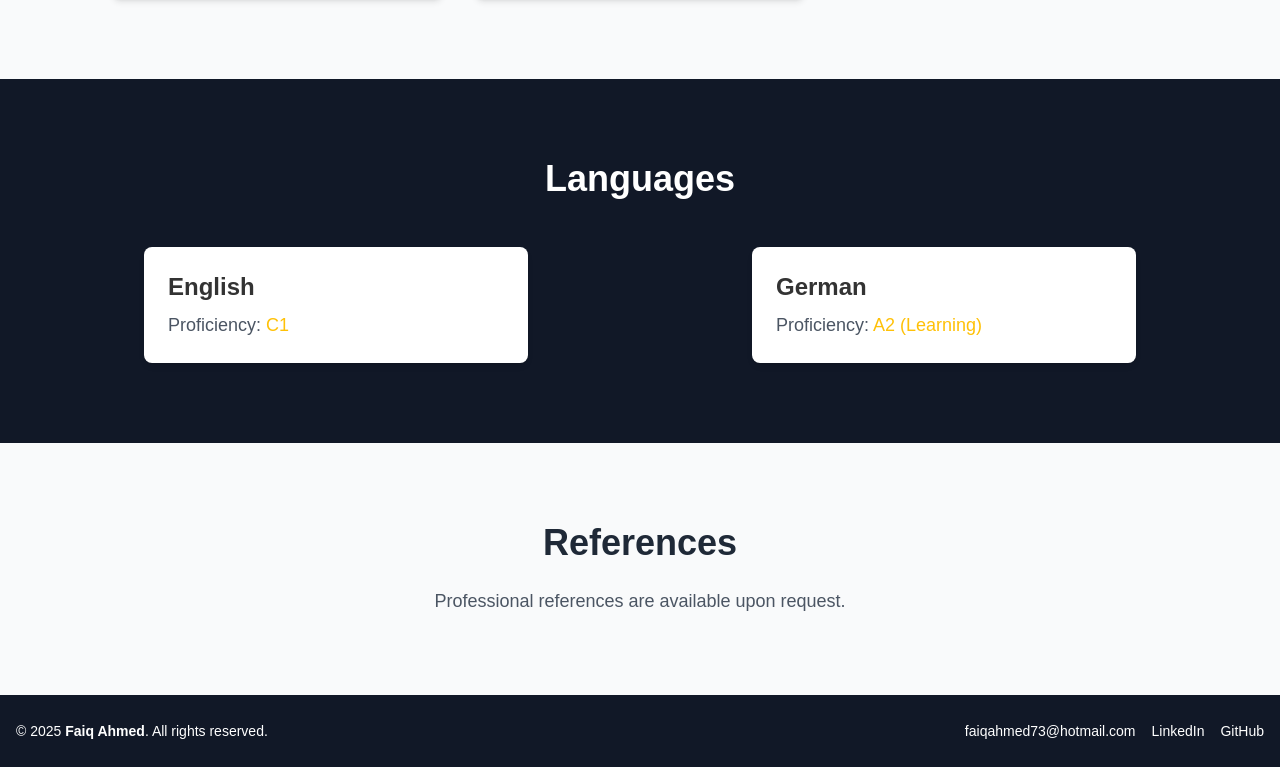
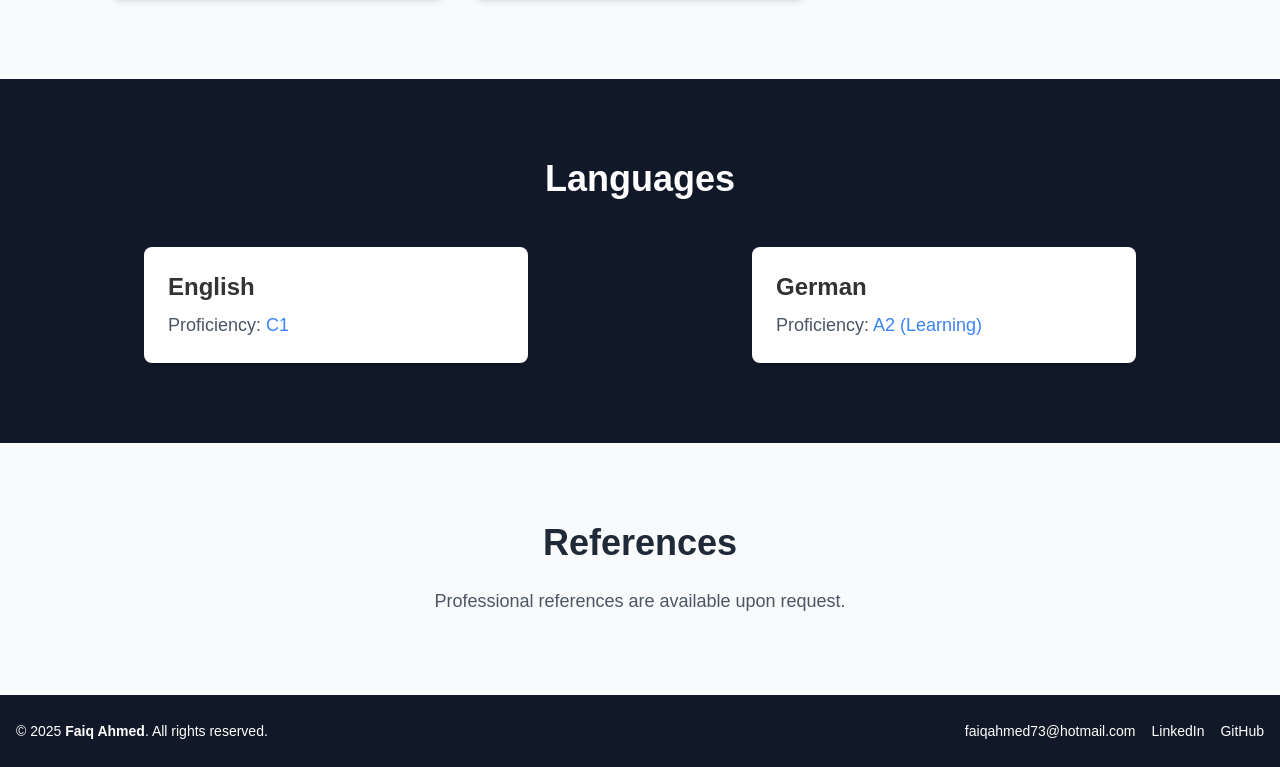
Before and after one commit to faiqahmed02/portfolio, a Next.js app: page / in a window 1280 px wide. Shown: the part 6444-7211 px from the top of the page. Built offline with nearby package versions, Linux system fonts and the light colour scheme.

Commit message:
Update Languages.tsx

```diff
--- a/src/app/component/Languages.tsx
+++ b/src/app/component/Languages.tsx
@@ -22,7 +22,7 @@ const Languages: React.FC = () => {
                 {lang.name}
               </h3>
               <p className="text-lg text-gray-600">
-                Proficiency: <span className="text-accent">{lang.proficiency}</span>
+                Proficiency: <span className="text-blue-500">{lang.proficiency}</span>
               </p>
             </div>
           ))}
```
